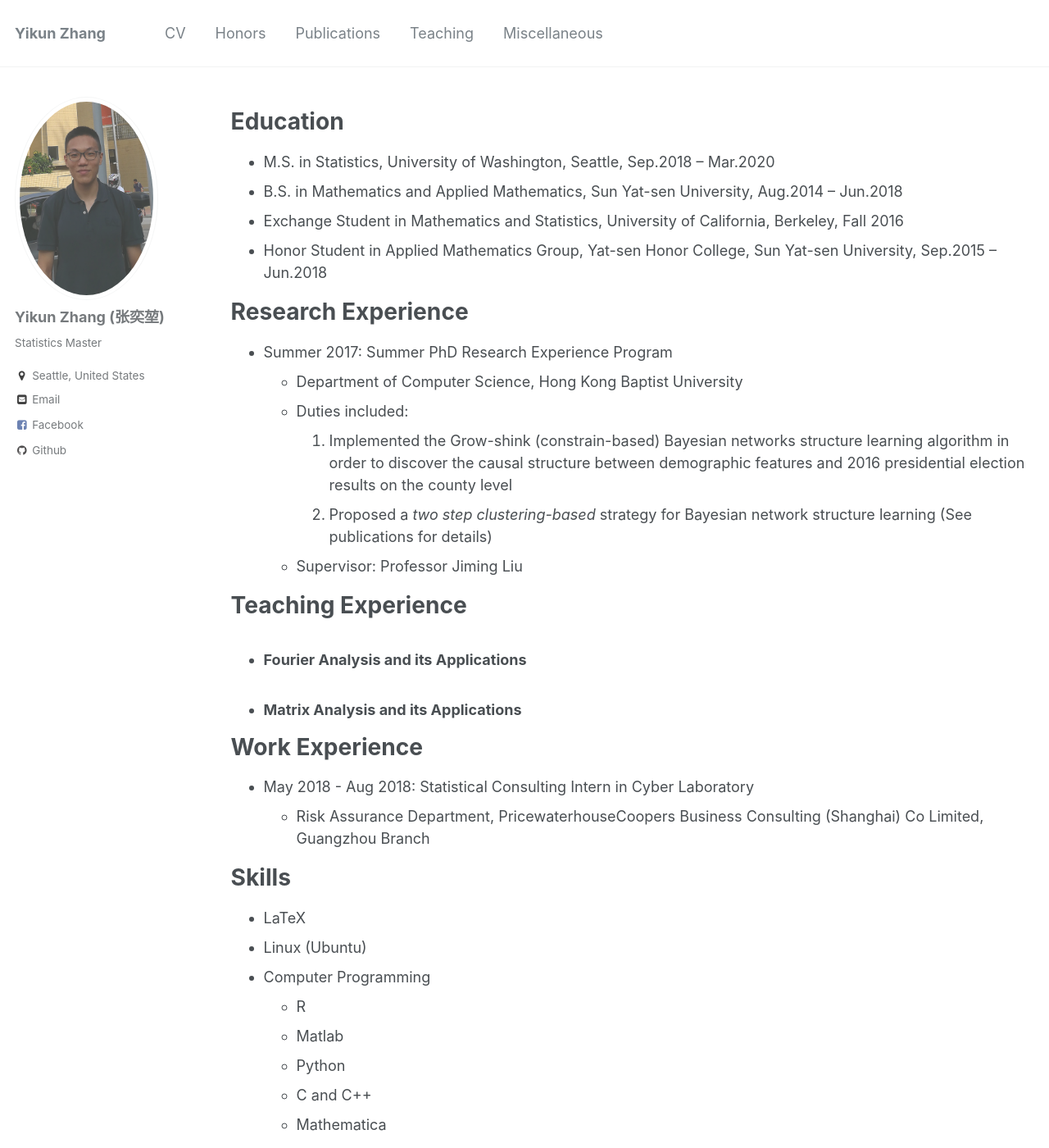
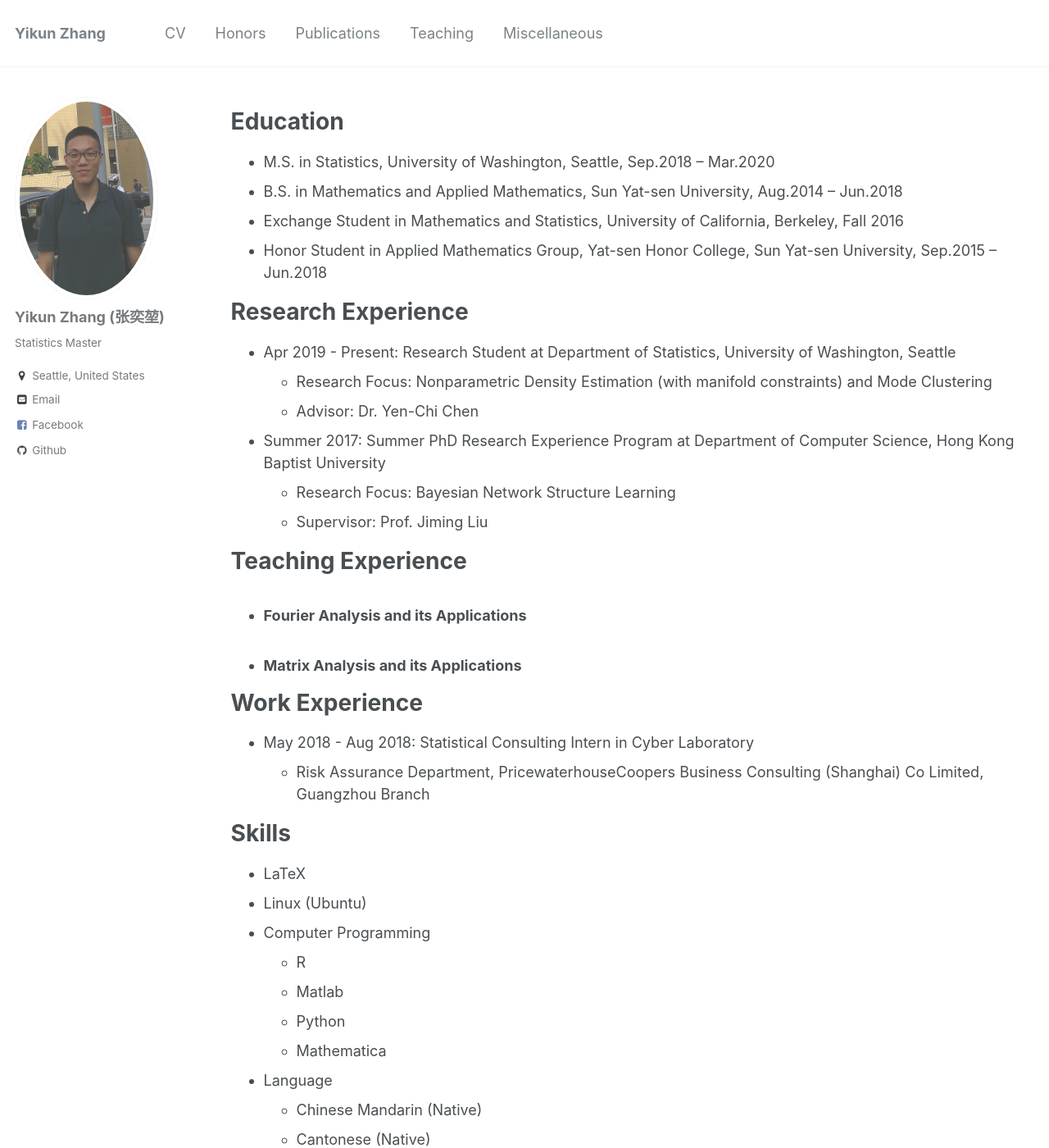
Before and after one commit to zhangyk8/zhangyk8.github.io, a Jekyll site: the page built from _pages/cv.md, in a window 1280 px wide and 1400 px high. Shown: the whole window at 82% size. Built offline with Jekyll 4.4.1, drawn with Linux system fonts in a browser that asks for light colours.

Commit message:
Update cv.md

```diff
--- a/_pages/cv.md
+++ b/_pages/cv.md
@@ -18,12 +18,12 @@
 
 Research Experience
 ======
-* Summer 2017: Summer PhD Research Experience Program
-  * Department of Computer Science, Hong Kong Baptist University
-  * Duties included:
-    1. Implemented the Grow-shink (constrain-based) Bayesian networks structure learning algorithm in order to discover the causal structure between demographic features and 2016 presidential election results on the county level
-    2. Proposed a _two step clustering-based_ strategy for Bayesian network structure learning (See publications for details)
-  * Supervisor: Professor Jiming Liu
+* Apr 2019 - Present: Research Student at Department of Statistics, University of Washington, Seattle
+  * Research Focus: Nonparametric Density Estimation (with manifold constraints) and Mode Clustering
+  * Advisor: Dr. Yen-Chi Chen
+* Summer 2017: Summer PhD Research Experience Program at Department of Computer Science, Hong Kong Baptist University
+  * Research Focus: Bayesian Network Structure Learning
+  * Supervisor: Prof. Jiming Liu
 
 Teaching Experience
 ======
@@ -44,7 +44,6 @@
   * R
   * Matlab
   * Python
-  * C and C++
   * Mathematica
 * Language
   * Chinese Mandarin (Native)
```
Also changed, not shown: other parts of _pages/cv.md (+1 -1 lines).
